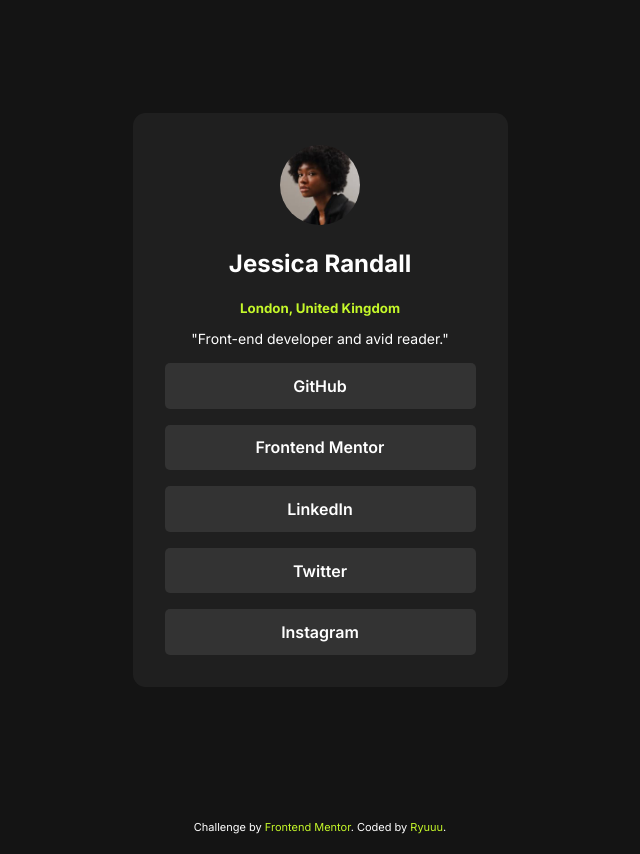
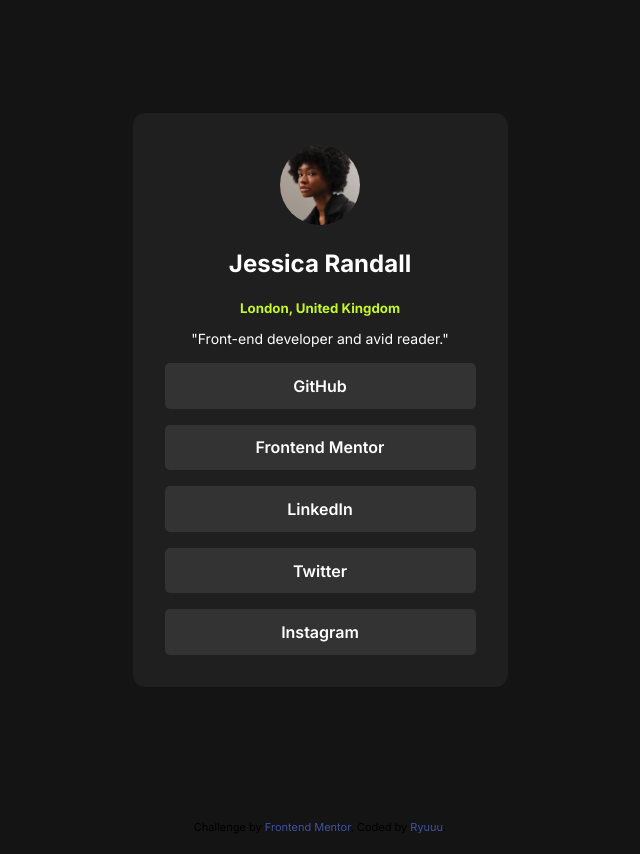
Before and after one commit to Ryuuuheiiii/social-links-profile-main, a plain HTML site: page index.html in a window 1280 px wide. Shown: the whole page, without its empty margins (320-960 px from the left). Drawn offline with Linux system fonts and the light colour scheme.

Commit message:
Update style.css

```diff
--- a/style.css
+++ b/style.css
@@ -100,11 +100,9 @@ footer {
   padding-block: 20px;
   font-size: 11px;
   text-align: center;
-  color: var(--neutral-white);
 }
 footer .attribution a {
   text-decoration: none;
-  color: var(--primary-green);
 }
 
 footer .attribution a:hover {
```
